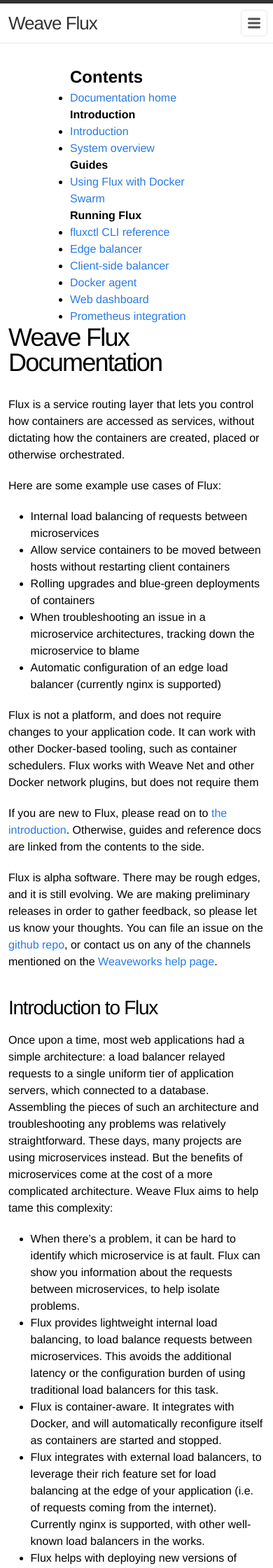
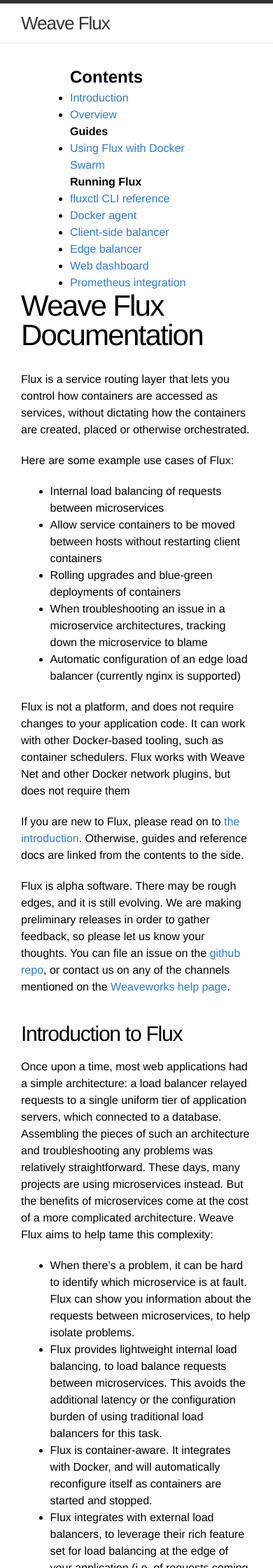
Before and after one commit to weaveworks-experiments/flux-classic, a Jekyll site: the page built from index.md, in a window 390 px wide. Shown: the top 2240 px of the page at 70% size. Built offline with Jekyll 4.4.1, drawn with Linux system fonts in a browser that asks for light colours.

Commit message:
Remove specious mobile formatting

```diff
--- a/_includes/contents.html
+++ b/_includes/contents.html
@@ -1,11 +1,6 @@
 <ul>
-  <li><a href="{{ site.baseurl }}/">Documentation home</a></li>
-</ul>
-
-<h4>Introduction</h4>
-<ul>
-  <li><a href="{{ site.baseurl }}/#introduction-to-flux">Introduction</a></li>
-  <li><a href="overview">System overview</a></li>
+  <li><a href="{{ site.baseurl }}/">Introduction</a></li>
+  <li><a href="overview">Overview</a></li>
 </ul>
 
 <h4>Guides</h4>
@@ -16,9 +11,9 @@
 <h4>Running Flux</h4>
 <ul>
   <li><a href="fluxctl">fluxctl CLI reference</a></li>
+  <li><a href="agent">Docker agent</a></li>
+  <li><a href="balancer">Client-side balancer</a></li>
   <li><a href="edgebal">Edge balancer</a></li>
-  <li><a href="balancer">Client-side balancer</a></li>
-  <li><a href="agent">Docker agent</a></li>
   <li><a href="web">Web dashboard</a></li>
   <li><a href="prometheus">Prometheus integration</a></li>
 </ul>
--- a/_includes/header.html
+++ b/_includes/header.html
@@ -1,28 +1,7 @@
 <header class="site-header">
 
   <div class="wrap">
-
     <a class="site-title" href="{{ site.baseurl }}/">{{ site.description }}</a>
-
-    <nav class="site-nav">
-      <a href="#" class="menu-icon">
-        <svg version="1.1" xmlns="http://www.w3.org/2000/svg" xmlns:xlink="http://www.w3.org/1999/xlink" x="0px" y="0px"
-           viewBox="0 0 18 15" enable-background="new 0 0 18 15" xml:space="preserve">
-          <path fill="#505050" d="M18,1.484c0,0.82-0.665,1.484-1.484,1.484H1.484C0.665,2.969,0,2.304,0,1.484l0,0C0,0.665,0.665,0,1.484,0
-            h15.031C17.335,0,18,0.665,18,1.484L18,1.484z"/>
-          <path fill="#505050" d="M18,7.516C18,8.335,17.335,9,16.516,9H1.484C0.665,9,0,8.335,0,7.516l0,0c0-0.82,0.665-1.484,1.484-1.484
-            h15.031C17.335,6.031,18,6.696,18,7.516L18,7.516z"/>
-          <path fill="#505050" d="M18,13.516C18,14.335,17.335,15,16.516,15H1.484C0.665,15,0,14.335,0,13.516l0,0
-            c0-0.82,0.665-1.484,1.484-1.484h15.031C17.335,12.031,18,12.696,18,13.516L18,13.516z"/>
-        </svg>
-      </a>
-      <div class="trigger">
-        {% for page in site.pages %}
-          {% if page.title %}<a class="page-link" href="{{ page.url | prepend: site.baseurl }}">{{ page.title }}</a>{% endif %}
-        {% endfor %}
-      </div>
-    </nav>
-
   </div>
 
 </header>
--- a/css/main.css
+++ b/css/main.css
@@ -201,18 +201,23 @@
   margin: 40px 0 20px;
 }
 
+.post-content h1 {
+  font-size: 36px;
+  letter-spacing: -1.25px;
+}
+
 .post-content h2 {
-  font-size: 32px;
+  font-size: 30px;
   letter-spacing: -1.25px;
 }
 
 .post-content h3 {
-  font-size: 26px;
+  font-size: 24px;
   letter-spacing: -1px;
 }
 
 .post-content h4 {
-  font-size: 20px;
+  font-size: 18px;
   letter-spacing: -1px;
 }
 
@@ -327,72 +332,3 @@
 .highlight .vg { color: #008080 } /* Name.Variable.Global */
 .highlight .vi { color: #008080 } /* Name.Variable.Instance */
 .highlight .il { color: #009999 } /* Literal.Number.Integer.Long */
-
-
-/* media queries */
-/* ----------------------------------------------------------*/
-
-
-@media screen and (max-width: 750px) {
-
-  .footer-col-1 { width: 50%; }
-
-  .footer-col-2 {
-    width: 45%; /*fallback*/
-    width: -webkit-calc(50% - 10px);
-    width: -moz-calc(50% - 10px);
-    width: -o-calc(50% - 10px);
-    width: calc(50% - 10px);
-    margin-right: 0;
-  }
-
-  .site-footer .column.footer-col-3 {
-    width: auto;
-    float: none;
-    clear: both;
-  }
-
-}
-
-@media screen and (max-width: 600px) {
-
-  .wrap { padding: 0 12px; }
-
-  .site-nav {
-    position: fixed;
-    z-index: 10;
-    top: 14px; right: 8px;
-    background-color: white;
-    -webkit-border-radius: 5px;
-    -moz-border-radius: 5px;
-    border-radius: 5px;
-    border: 1px solid #e8e8e8;
-  }
-
-  .site-nav .menu-icon {
-    display: block;
-    font-size: 24px;
-    color: #505050;
-    float: right;
-    width: 36px;
-    text-align: center;
-    line-height: 36px;
-  }
-
-  .site-nav .menu-icon svg { width: 18px; height: 16px; }
-
-  .post-header h1 { font-size: 36px; }
-  .post-content h2 { font-size: 28px; }
-  .post-content h3 { font-size: 22px; }
-  .post-content h4 { font-size: 18px; }
-  .post-content blockquote { padding-left: 10px; }
-  .post-content ul,
-  .post-content ol { padding-left: 10px; }
-
-  .site-footer .column {
-    float: none;
-    clear: both;
-    width: auto;
-    margin: 0 0 15px; }
-
-}
```
